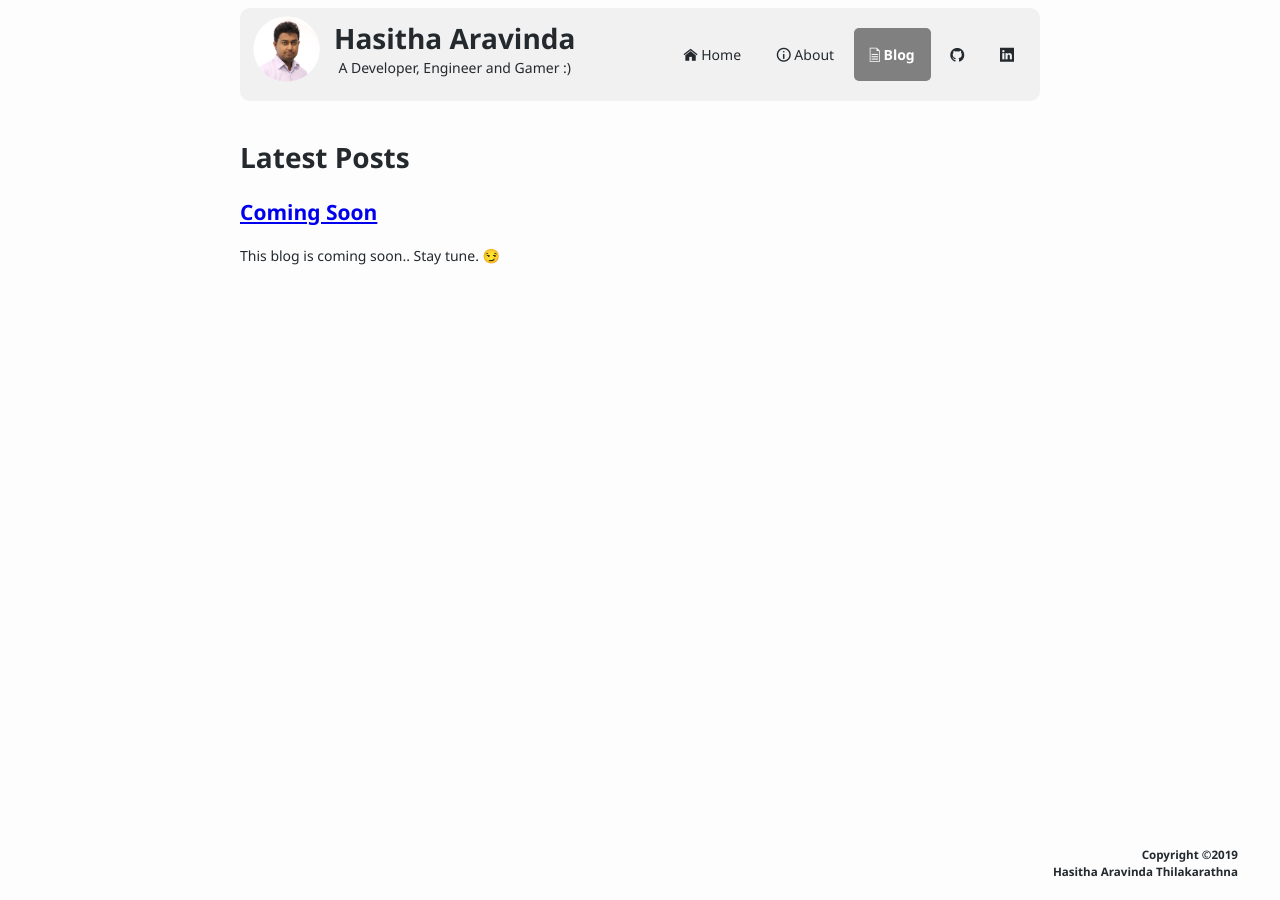
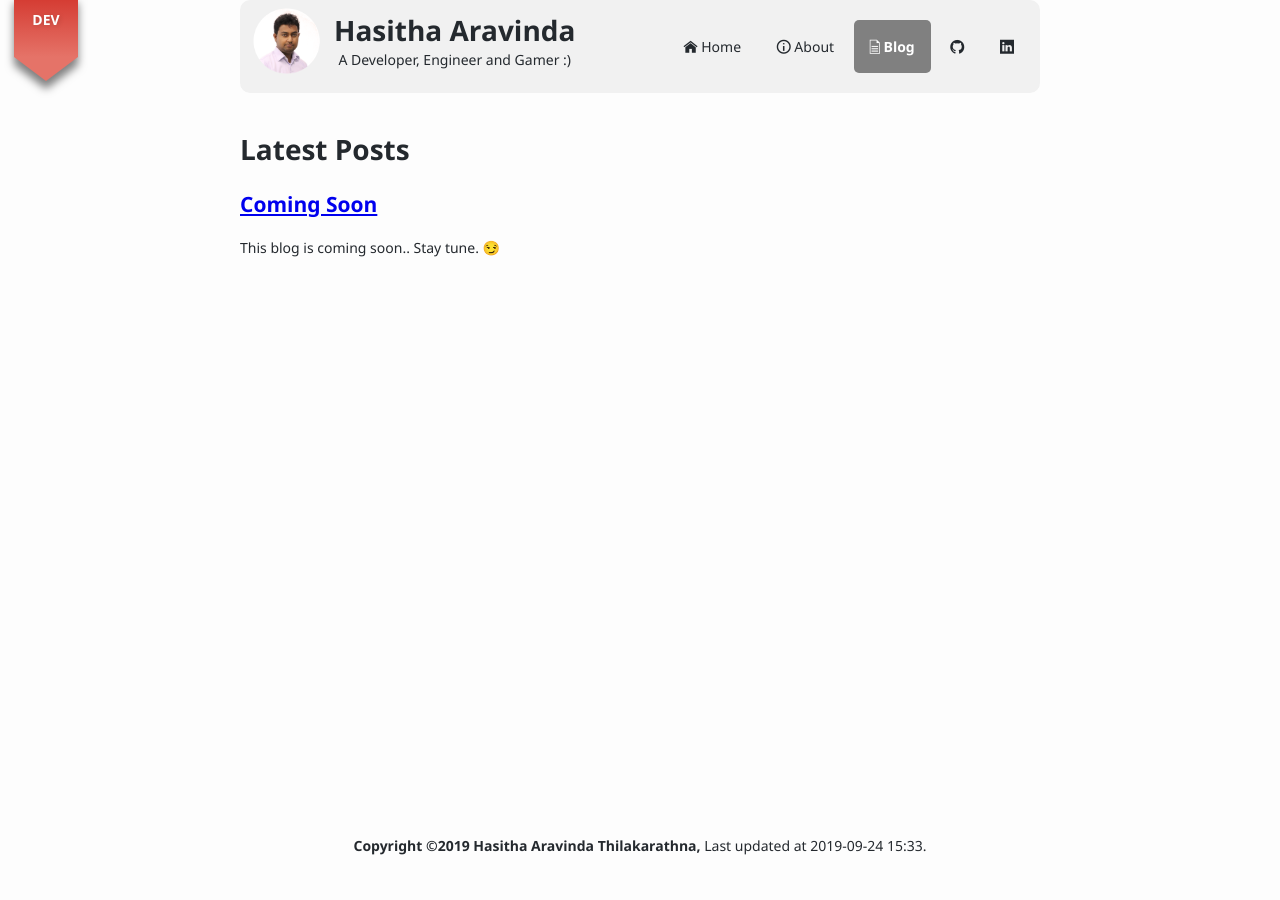
Before and after one commit to hasithaa/www-dev, a Jekyll site: the page built from blog.md, in a window 1280 px wide. Built offline with Jekyll 4.4.1, drawn with Linux system fonts in a browser that asks for light colours; emoji names are drawn with the system emoji font.

Commit message:
Add stage url support.

```diff
--- a/_includes/footer.html
+++ b/_includes/footer.html
@@ -1,5 +1,6 @@
 <div class="footer-wrapper">
     <div class="footer">
-        <div class="copyright"><h5>Copyright &copy;{{ 'now' | date: "%Y" }} <br/>Hasitha Aravinda Thilakarathna</h5></div>
+        <span class="font-bold">Copyright &copy;{{ 'now' | date: "%Y" }} Hasitha Aravinda Thilakarathna,</span> Last
+        updated at {{"now" | date: "%Y-%m-%d %H:%M"}}.
     </div>
 </div>
--- a/_includes/header.html
+++ b/_includes/header.html
@@ -1,14 +1,14 @@
 <div class="header-wrapper">
     <header class="header">
         <div class="site-info">
-            <div class="avatar"><a href="/"><img src="/assets/images/site/hasitha.png" alt="Avatar"></a></div>
+            <div class="avatar"><a href='{{"/" | absolute_url }}'><img src='{{"/assets/images/site/hasitha.png"| absolute_url }}' alt="Avatar"></a></div>
             <div class="avatar-text">
                 <h1>Hasitha Aravinda</h1>
                 <p>A Developer, Engineer and Gamer :)</p>
             </div>
         </div>
         <div class="main-menu">{% for item in site.data.main-menu %}
-            <a href="{{ item.link }}" {% if page.url== item.link %}class="active" {% endif %} target="{{ item.target }}">
+            <a {% if page.url== item.link %}class="active" {% else %} href="{{ item.link | absolute_url }}" target="{{ item.target }}" {% endif %} >
                 <i class="{{ item.icon }}"></i> {{ item.text }}
             </a>{% endfor %}
         </div>
--- a/_layouts/default.html
+++ b/_layouts/default.html
@@ -6,11 +6,16 @@
 <head>
     <meta charset="utf-8">
     <title>{{ page.title }} - Hasitha Aravinda</title>
-    <link rel="stylesheet" href="/assets/css/styles.css">
-    <link rel="stylesheet" href="/assets/css/font-wso2.min.css">
-    <link rel='shortcut icon' type='image/x-icon' href='/favicon.ico' />
+    <link rel="stylesheet" href='{{ "/assets/css/styles.css" | absolute_url }}'>
+    <link rel="stylesheet" href='{{ "/assets/css/font-wso2.min.css" | absolute_url }}'>
+    <link rel='shortcut icon' type='image/x-icon' href='{{"/favicon.ico" | absolute_url }}' />
 </head>
 <body>
+{% capture my_url %}{{page.url | absolute_url}}{% endcapture %}
+<div hidden="hidden">{{my_url}}</div>
+{% if my_url contains "www-dev" %}
+<a href="/" title="Show me production"><div class="ribbon" >Dev</div></a>
+{% endif %}
 {% include header.html %}
 <div class="content">
     {{ content }}
--- a/_sass/default.scss
+++ b/_sass/default.scss
@@ -57,12 +57,14 @@ $menu-padding: 16px;
   }
 }
 
-body {
+html body {
   background-color: $default-color;
   color: $default-font-color;
   font-family: Segoe UI,Helvetica,Arial,sans-serif, color-emoji;
   font-size: 14px;
+  height: 100%;
   line-height: 1.5;
+  margin: 0;
 }
 
 .content {
@@ -71,9 +73,11 @@ body {
   -webkit-animation: fadein 2s; /* Safari and Chrome */
   -o-animation: fadein 2s; /* Opera */
   animation: fadein 2s;
+  margin-bottom: -50px;
   margin-left: auto;
   margin-right: auto;
   max-width: 800px;
+  min-height: calc(90vh - 50px);
   overflow: hidden;
   padding: 16px;
 }
@@ -162,18 +166,48 @@ body {
 // End Header
 
 // Start Footer
-.footer-wrapper {
-  bottom: 0;
-  position: absolute;
-  text-align: right;
-  width: 100%;
+.footer-wrapper .push {
+  height: 30px;
 }
 
 .footer {
-  margin-right: 50px;
+  color: $default-font-color;
+  text-align: center;
 }
 
-.copyright {
-  color: $default-font-color;
+.footer .font-bold {
+  font-weight: bold;
 }
 // End Footer
+
+// Generously copied from https://codepen.io/tay1orjones/details/yszHD
+.ribbon {
+  background: linear-gradient(to bottom, rgb(211, 54, 45) 0%, rgb(229, 115, 104) 100%);
+  color: rgb(255, 255, 255);
+  display: block;
+  -webkit-filter: drop-shadow(0 0.5rem 0.3em rgba(0, 0, 0, 0.5));
+  float: left;
+  font-size: 14px;
+  font-weight: bold;
+  height: 3rem;
+  margin: -.5em .5em 0 1em;
+  padding-top: 1rem;
+  position: absolute;
+  text-align: center;
+  text-shadow: 1px 1px 5px rgba(0, 0, 0, 0.15);
+  text-transform: uppercase;
+  transform: translate3d(0, 0, 0);
+  width: 4rem;
+}
+
+.ribbon:after {
+  border-left: 2rem solid transparent;
+  border-right: 2rem solid transparent;
+  border-top: 1.5rem solid rgb(229, 115, 104);
+  content: '';
+  height: 0;
+  left: 0;
+  position: absolute;
+  top: 4rem;
+  width: 0;
+}
--- a/blog.md
+++ b/blog.md
@@ -6,6 +6,6 @@ title: Blog
 # Latest Posts
 
 {% for post in site.posts %}
-## [{{ post.title }}]({{ post.url }})
+## [{{ post.title }}]({{ post.url | absolute_url }})
 {{ post.excerpt }}
 {% endfor %}
```
